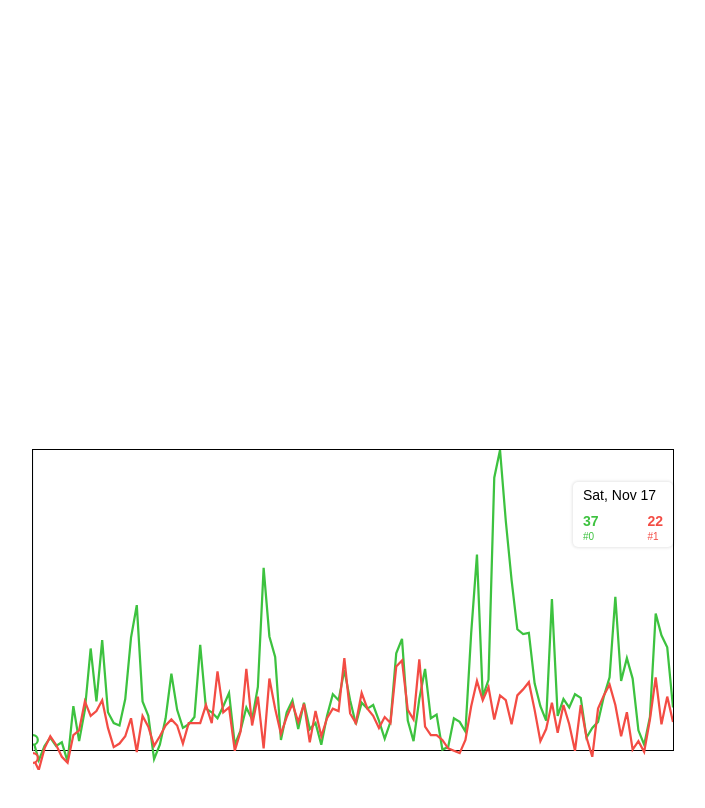
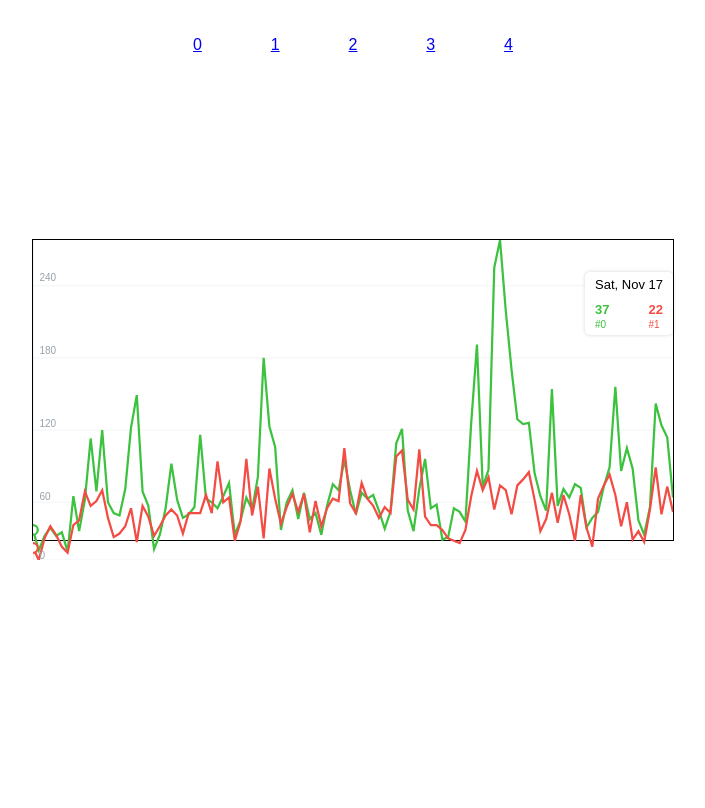
Before and after one commit to ikopenkov/charts, a website built with webpack: page src/index.html in a window 1280 px wide. Shown: the whole page, without its empty margins (287-992 px from the left). Built offline with nearby package versions, Linux system fonts and the light colour scheme.

Commit message:
in progress grid

```diff
--- a/src/components/Chart/Chart.ts
+++ b/src/components/Chart/Chart.ts
@@ -4,6 +4,7 @@ import { ChartData } from 'src/utils/ChartDataUtils/ChartData.types';
 import { EventUtils } from 'src/utils/EventUtils';
 import { MousePointer } from 'src/components/MousePointer/MousePointer';
 import { MathUtils } from 'src/utils/MathUtils/MathUtils';
+import { Grid } from 'src/components/Grid/Grid';
 
 const renderDom = (container: HTMLElement) => {
     const mainContainer = document.createElement('div');
@@ -35,13 +36,15 @@ const render = (container: HTMLElement, data: ChartData) => {
         lineThin: 0.3,
         lineBold: 0.7,
         pointerCircleRadius: 1.5,
+        text: 4,
     };
 
     const colors = {
         ruler: '#DFE6EB',
-        veticalScale: '#F2F4F5',
+        horizontalScale: '#F2F4F5',
         scaleText: '#96A2AA',
         text: '#222222',
+        gridText: '#96A2AA',
         background: '#fff',
     };
 
@@ -55,6 +58,18 @@ const render = (container: HTMLElement, data: ChartData) => {
     svg.setAttribute('viewBox', `0 0 ${100 * aspectRatio} 100`);
 
     const chartData = ChartDataUtils.transformDataToRender(data);
+
+    const grid = Grid.render({
+        svg,
+        aspectRatio,
+        style: {
+            textSizeInPercent: sizesInPercent.text,
+            lineColor: colors.horizontalScale,
+            lineWidthInPercent: sizesInPercent.lineThin,
+            textColor: colors.gridText,
+        },
+        chartData,
+    });
 
     const { xColumn, yColumns } = chartData;
 
@@ -75,6 +90,7 @@ const render = (container: HTMLElement, data: ChartData) => {
         polyLines.forEach(polyLine => {
             polyLine.reRender();
         });
+        grid.reRender();
     };
 
     window.addEventListener(
--- /dev/null
+++ b/src/components/Grid/Grid.ts
@@ -0,0 +1,65 @@
+import { ChartRenderData } from 'src/utils/ChartDataUtils/ChartData.types';
+import { MathUtils } from 'src/utils/MathUtils/MathUtils';
+import { Scale, ScaleInstance, ScaleStyle } from 'src/components/Grid/_Scale';
+import { ComponentUtils } from 'src/utils/ComponentUtils';
+import { ChartDataUtils } from 'src/utils/ChartDataUtils/ChartDataUtils';
+
+type Instance = {
+    scales: ScaleInstance[];
+};
+
+type RenderParams = {
+    chartData: ChartRenderData;
+    svg: SVGSVGElement;
+    style: ScaleStyle;
+    aspectRatio: number;
+    self?: Instance;
+};
+const render = ({ self, svg, aspectRatio, style, chartData }: RenderParams) => {
+    const yMarkers = MathUtils.divideToRoundParts({
+        max: chartData.extremums.yMax,
+        parts: 5,
+    });
+
+    const yMarkersPercentised = ChartDataUtils.percentisePoints({
+        isY: true,
+        points: yMarkers,
+        min: chartData.extremums.yMin,
+        max: chartData.extremums.yMax,
+    });
+
+    let instance = self;
+    if (!instance) {
+        const scales = yMarkers
+            .slice(0, yMarkers.length - 1)
+            .map((yOriginal, index) => {
+                return Scale.render({
+                    svg,
+                    aspectRatio,
+                    yOriginal,
+                    yPercentised: yMarkersPercentised[index],
+                    style,
+                });
+            });
+        instance = {
+            scales,
+        };
+    } else {
+        instance.scales.forEach((scale, index) => {
+            const yOriginal = yMarkers[index];
+            const yPercentised = yMarkersPercentised[index];
+            scale.reRender({
+                style,
+                yOriginal,
+                yPercentised,
+                svg,
+            });
+        });
+    }
+
+    return instance;
+};
+
+export const Grid = ComponentUtils.create(render);
+
+export type GridInstance = ReturnType<typeof Grid.render>;
--- /dev/null
+++ b/src/components/Grid/_Scale.ts
@@ -0,0 +1,87 @@
+import { ComponentUtils } from 'src/utils/ComponentUtils';
+import { DomUtils } from 'src/utils/DomUtils';
+
+type Self = {
+    line: SVGLineElement;
+    text: HTMLElement;
+};
+
+export type ScaleStyle = {
+    textColor: string;
+    lineColor: string;
+    lineWidthInPercent: number;
+    textSizeInPercent: number;
+};
+
+type RenderParams = {
+    yOriginal: number;
+    yPercentised: number;
+    svg: SVGSVGElement;
+    style: ScaleStyle;
+    aspectRatio: number;
+    self?: Self;
+};
+const render = ({
+    svg,
+    aspectRatio,
+    yOriginal,
+    yPercentised,
+    style: { lineColor, textColor, lineWidthInPercent, textSizeInPercent },
+    self,
+}: RenderParams) => {
+    let instance = self;
+    if (!instance) {
+        const line = document.createElementNS(
+            'http://www.w3.org/2000/svg',
+            'line',
+        );
+
+        const text = document.createElement('div');
+        svg.appendChild(line);
+        svg.parentElement.appendChild(text);
+
+        instance = {
+            line,
+            text,
+        };
+    }
+
+    if (yPercentised > 100) {
+        // eslint-disable-next-line no-param-reassign
+        yPercentised = 100;
+    }
+
+    instance.line.setAttribute('x1', '0');
+    instance.line.setAttribute('y1', String(yPercentised));
+    instance.line.setAttribute('x2', String(100 * aspectRatio));
+    instance.line.setAttribute('y2', String(yPercentised));
+    instance.line.setAttribute(
+        'style',
+        `stroke:${lineColor};stroke-width:${lineWidthInPercent}`,
+    );
+
+    const textPadding = String(textSizeInPercent / 4);
+
+    DomUtils.setElementStyle(instance.text, {
+        position: 'absolute',
+        bottom: `${100 - yPercentised + +textPadding}%`,
+        left: `${textPadding}%`,
+        fontSize: '10px',
+        color: textColor,
+        pointerEvents: 'none',
+    });
+
+    instance.text.innerText = String(yOriginal);
+
+    // instance.text.setAttribute('x', textPadding);
+    // instance.text.setAttribute('y', String(yPercentised - +textPadding));
+    // instance.text.setAttribute('font-size', String(textSizeInPercent));
+    // instance.text.setAttribute('fill', String(textColor));
+    // instance.text.textContent = String(yOriginal);
+
+    return instance;
+};
+
+export const Scale = ComponentUtils.create(render);
+
+export type ScaleInstance = ReturnType<typeof Scale.render>;
--- a/src/components/MousePointer/_Caption.ts
+++ b/src/components/MousePointer/_Caption.ts
@@ -42,8 +42,8 @@ const render = ({
     if (!instance) {
         const rootEl = document.createElement('div');
         DomUtils.setElementStyle(rootEl, {
-            minWidth: '100px',
-            fontSize: '14px',
+            minWidth: '80px',
+            fontSize: '13px',
             boxSizing: 'border-box',
         });
         container.appendChild(rootEl);
--- a/src/index.html
+++ b/src/index.html
@@ -14,8 +14,13 @@
             font-family: Arial, "Helvetica Neue", Helvetica, sans-serif;
         }
 
-        .justBlockForScroll {
-            height: 300px;
+        #chartSwitcher {
+            display: flex;
+            justify-content: space-between;
+            align-items: center;
+            width: 320px;
+            height: 50px;
+            margin: 20px auto;
         }
 
         .chartWrapper {
@@ -43,7 +48,7 @@
     </style>
 </head>
 <body>
-<div class="justBlockForScroll"></div>
+<div id="chartSwitcher"></div>
 <div class="chartWrapper">
     <div class="svgWrapper"></div>
 </div>
--- a/src/index.ts
+++ b/src/index.ts
@@ -19,6 +19,17 @@ import { Chart } from 'src/components/Chart/Chart';
 //     },
 // };
 
+const switcherEl = document.getElementById('chartSwitcher');
+ChartDataMock.forEach((mock, index) => {
+    const link = document.createElement('a');
+    link.innerText = String(index);
+    link.setAttribute('href', `#${index}`);
+    link.addEventListener('click', () => {
+        console.log('click');
+    });
+    switcherEl.appendChild(link);
+});
+
 const containerEl = document.getElementsByClassName(
     'svgWrapper',
 )[0] as HTMLDivElement;
--- a/src/utils/ChartDataUtils/ChartDataUtils.ts
+++ b/src/utils/ChartDataUtils/ChartDataUtils.ts
@@ -25,12 +25,17 @@ const mapPointsByType = (columns: ColumnData[], types: ColumnTypes) => {
     return result;
 };
 
-const percentisePoints = (
-    points: number[],
-    isY: boolean,
-    min: number = Math.min(...points),
-    max: number = Math.max(...points),
-) => {
+const percentisePoints = ({
+    points,
+    isY,
+    min = Math.min(...points),
+    max = Math.max(...points),
+}: {
+    points: number[];
+    isY?: boolean;
+    min?: number;
+    max?: number;
+}) => {
     const percents = 100;
     const step = percents / (max - min);
 
@@ -52,7 +57,12 @@ const percentisePointsByKey = (
         const isX = types[key] === 'x';
         const min = isX ? xMin : yMin;
         const max = isX ? xMax : yMax;
-        return percentisePoints(pointsByKey[key], !isX, min, max);
+        return percentisePoints({
+            points: pointsByKey[key],
+            isY: !isX,
+            min,
+            max,
+        });
     }, pointsByKey);
 };
 
--- a/src/utils/MathUtils/MathUtils.ts
+++ b/src/utils/MathUtils/MathUtils.ts
@@ -76,6 +76,53 @@ const getNearestPoint = (points: number[], point: number) => {
     return nextPoint;
 };
 
+type DividerParams = {
+    min?: number;
+    max: number;
+    parts: number;
+};
+
+// now it works somehow
+// TODO: fix to work with large numbers, decimal & negative
+const divideToRoundParts = ({ max, min = 0, parts }: DividerParams) => {
+    const range = max - min;
+
+    const rawDivider = Math.round(range / parts) || 1;
+
+    const rawPartStr = String(rawDivider);
+
+    const zeroesStr = String(10 ** (rawPartStr.length - 1)).slice(1);
+
+    let divider = Number(rawPartStr.slice(0, 1) + zeroesStr);
+
+    let resultDivisions = range / divider;
+
+    while (resultDivisions > parts) {
+        divider = Number(divider) + Number(1 + zeroesStr);
+        resultDivisions = range / divider;
+    }
+
+    // while (resultDivisions < parts) {
+    //     divider /= 2;
+    //     resultDivisions = range / divider;
+    // }
+
+    // divider = Number(divider) + Number(1 + zeroesStr);
+    // resultDivisions = range / divider;
+    // }
+
+    const result: number[] = [min];
+    while (result[result.length - 1] !== max) {
+        let nextStep = result[result.length - 1] + divider;
+        if (nextStep > max) {
+            nextStep = max;
+        }
+        result.push(nextStep);
+    }
+
+    return result;
+};
+
 //
 //
 // Used it to calc point on Y by X, but realised pointers should be rendered
@@ -110,4 +157,5 @@ export const MathUtils = {
     getBoundingPointsIndexes,
     getBoundingPoints,
     getNearestPoint,
+    divideToRoundParts,
 };
```
Also changed, not shown: src/utils/ChartDataUtils/ChartDataUtils.test.ts (+9 -4 lines), src/utils/MathUtils/MathUtils.test.ts (+36 -0 lines).
